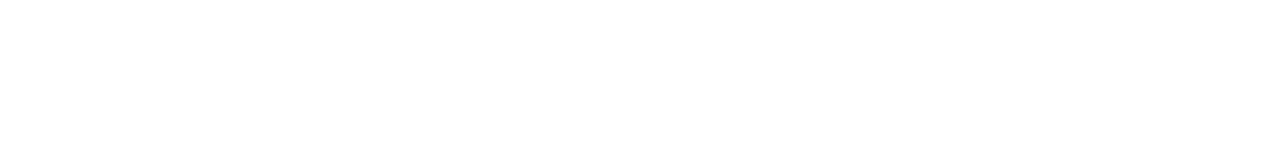
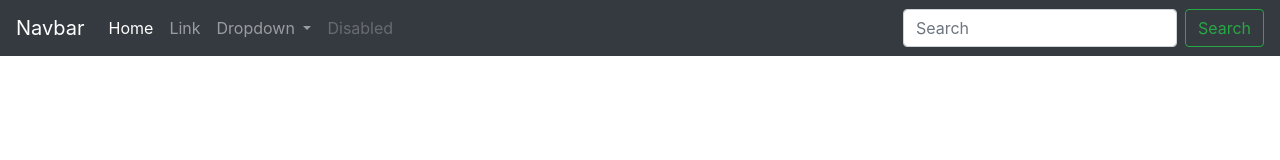
Before and after one commit to bestlong/eggapp-passport-local, a website: page app/view/layout.html in a window 1280 px wide. Drawn offline with nearby package versions, Linux system fonts and the light colour scheme; files that its build step writes are made by us from their sources.

Commit message:
layout add navbar

```diff
--- a/app/view/layout.html
+++ b/app/view/layout.html
@@ -14,6 +14,46 @@
 </head>
 
 <body>
+    <nav class="navbar navbar-expand-lg navbar-dark bg-dark">
+        <a class="navbar-brand" href="#">Navbar</a>
+        <button class="navbar-toggler" type="button" data-toggle="collapse" data-target="#navbarSupportedContent" aria-controls="navbarSupportedContent"
+            aria-expanded="false" aria-label="Toggle navigation">
+            <span class="navbar-toggler-icon"></span>
+        </button>
+
+        <div class="collapse navbar-collapse" id="navbarSupportedContent">
+            <ul class="navbar-nav mr-auto">
+                <li class="nav-item active">
+                    <a class="nav-link" href="#">Home
+                        <span class="sr-only">(current)</span>
+                    </a>
+                </li>
+                <li class="nav-item">
+                    <a class="nav-link" href="#">Link</a>
+                </li>
+                <li class="nav-item dropdown">
+                    <a class="nav-link dropdown-toggle" href="#" id="navbarDropdown" role="button" data-toggle="dropdown" aria-haspopup="true"
+                        aria-expanded="false">
+                        Dropdown
+                    </a>
+                    <div class="dropdown-menu" aria-labelledby="navbarDropdown">
+                        <a class="dropdown-item" href="#">Action</a>
+                        <a class="dropdown-item" href="#">Another action</a>
+                        <div class="dropdown-divider"></div>
+                        <a class="dropdown-item" href="#">Something else here</a>
+                    </div>
+                </li>
+                <li class="nav-item">
+                    <a class="nav-link disabled" href="#">Disabled</a>
+                </li>
+            </ul>
+            <form class="form-inline my-2 my-lg-0">
+                <input class="form-control mr-sm-2" type="search" placeholder="Search" aria-label="Search">
+                <button class="btn btn-outline-success my-2 my-sm-0" type="submit">Search</button>
+            </form>
+        </div>
+    </nav>
+
     <div class="container-fluid">
         {% block body %}{% endblock %}
     </div>
```
